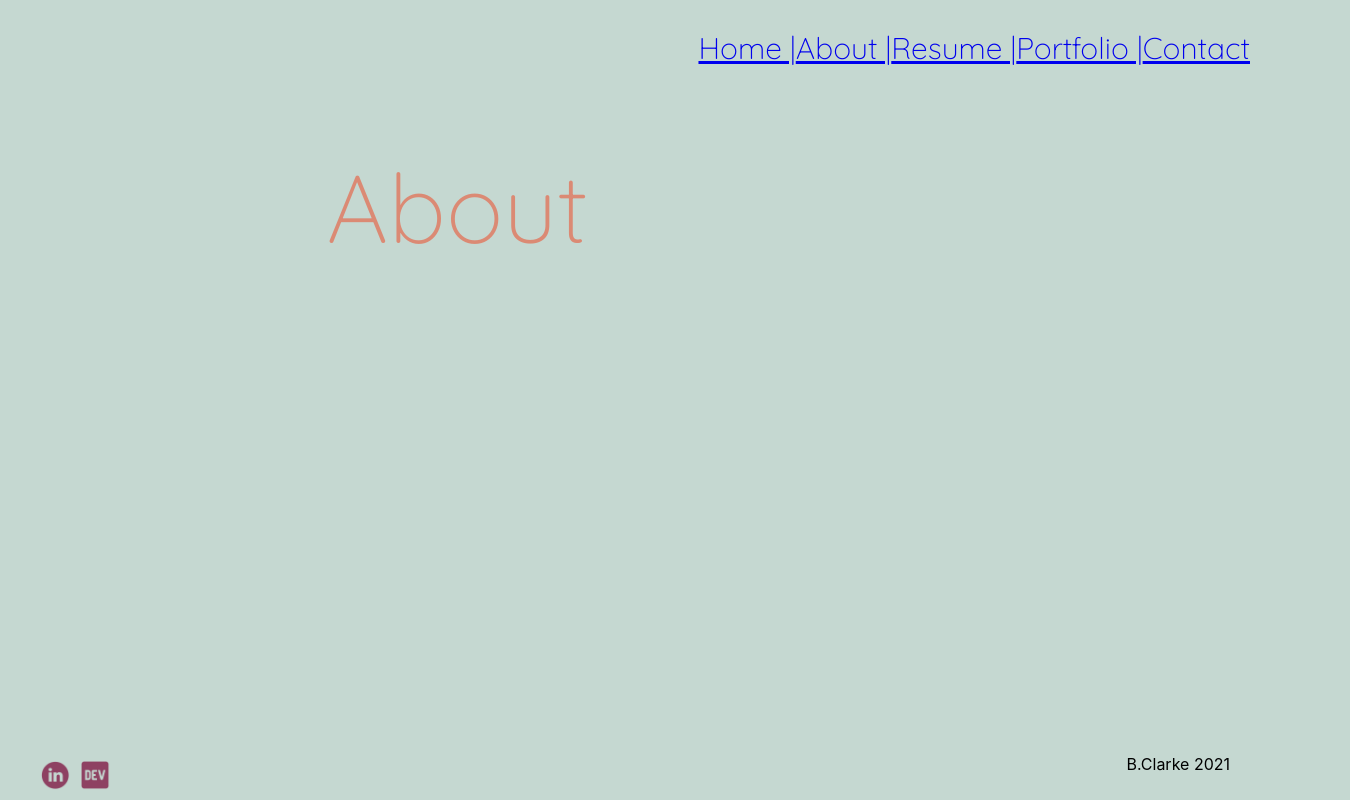
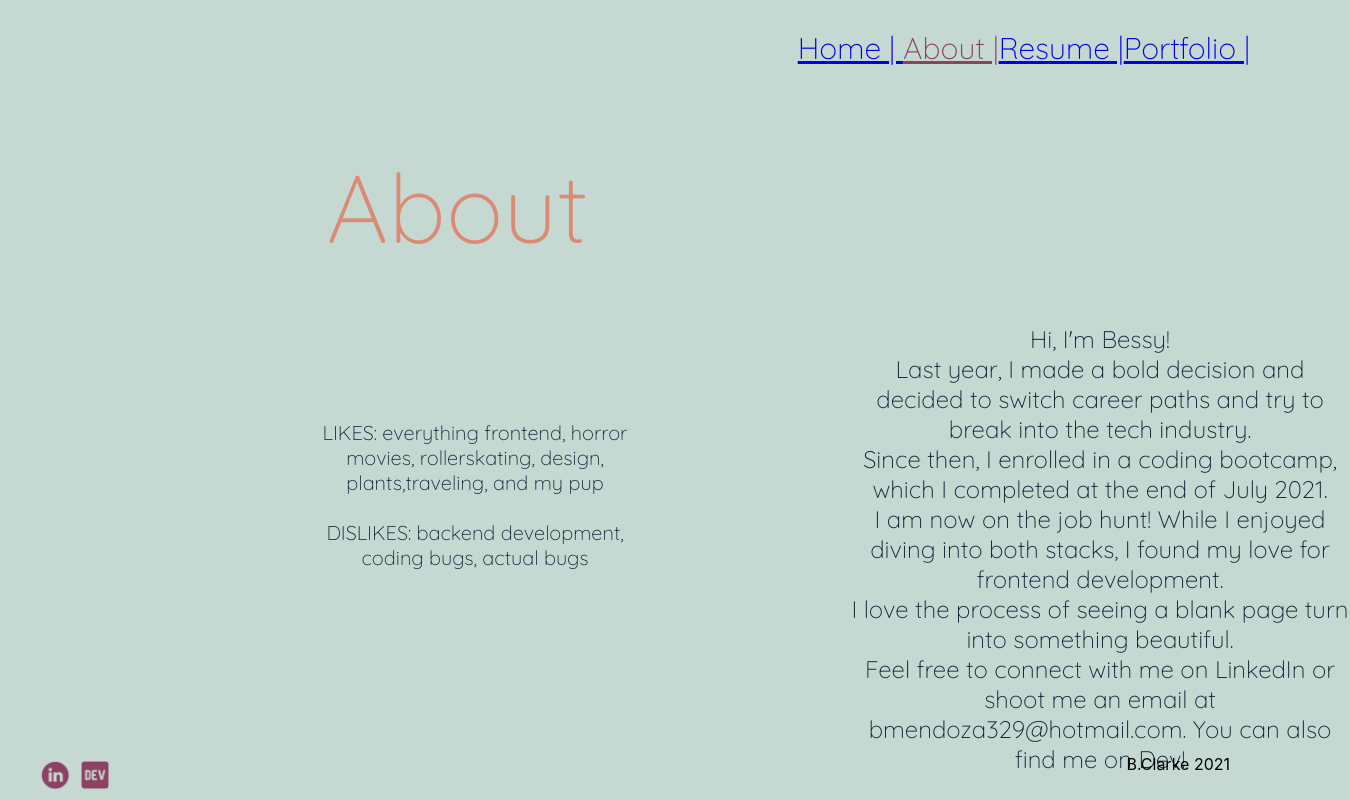
Before and after one commit to bclarke329/personal-page, a React (Create React App) app: page /about in a window 1280 px wide. Shown: the whole page, 1350 px wide, since content can reach past the window. Built offline with nearby package versions, Linux system fonts and the light colour scheme.

Commit message:
home and about page are almost done

```diff
--- a/src/App.css
+++ b/src/App.css
@@ -19,11 +19,12 @@ h1 {
   font-weight: 300;
   font-size: 96px;
   line-height: 120px;
-  text-align: center;
+  /* text-align: center; */
 
   color: #DB8A74;
 
 }
+
 
 .bio {
   position: absolute;
@@ -54,8 +55,12 @@ h1 {
   font-size: 30px;
   line-height: 37px;
   text-align: center;
+  color: #12263A;
 
-  color: #12263A;
+}
+
+.active {
+  color: #8E4162;
 
 }
 
@@ -86,3 +91,33 @@ h1 {
   bottom: 10px;
   right: 50px;
 }
+
+.about {
+  position: absolute;
+  top: 300px;
+  left: 850px;
+  width: 500px;
+  font-family: Quicksand;
+  font-size:24px;
+  color: #12263A;
+}
+
+.likes {
+  position: absolute;
+  top: 400px;
+  left: 300px;
+  width: 350px;
+  font-family: Quicksand;
+  color: #12263A;
+  font-size: 20px;
+}
+
+.dislikes {
+  position: absolute;
+  top: 500px;
+  left: 300px;
+  width: 350px;
+  font-family: Quicksand;
+  color: #12263A;
+  font-size: 20px;
+}
--- a/src/App.js
+++ b/src/App.js
@@ -3,14 +3,12 @@ import Home from './components/Home';
 import About from './components/About';
 import Resume from './components/Resume';
 import Portfolio from './components/Portfolio';
-import Contact from './components/Contact';
 import Navbar from './components/Navbar';
 import Footer from './components/Footer';
 import {
   BrowserRouter as Router,
   Switch,
-  Route,
-
+  Route
 } from "react-router-dom";
 
 function App() {
@@ -23,7 +21,6 @@ function App() {
               <Route exact path="/about" component={About} />
               <Route exact path="/resume" component={Resume} />
               <Route exact path="/portfolio" component={Portfolio} />
-              <Route exact path="/contact" component={Contact} />
           </Switch>
       </Router>
       <Footer />
--- a/src/components/About.js
+++ b/src/components/About.js
@@ -1,13 +1,17 @@
-import React, { Component } from 'react';
 
-class About extends Component {
-    render() {
-        return (
-            <div>
-                <h1>About</h1>
-            </div>
-        );
-    }
+const About = () => {
+    return (
+        <div>
+            <h1>About</h1>
+            <p className="about">Hi, I'm Bessy!<br></br>
+            Last year, I made a bold decision and decided to switch career paths and try to break into the tech industry.<br></br>
+            Since then, I enrolled in a coding bootcamp, which I completed at the end of July 2021.<br></br>
+            I am now on the job hunt! While I enjoyed diving into both stacks, I found my love for frontend development.<br></br>
+            I love the process of seeing a blank page turn into something beautiful. <br></br>Feel free to connect with me on LinkedIn or shoot me an email at bmendoza329@hotmail.com. You can also find me on Dev! </p>
+            <p className="likes">LIKES: everything frontend, horror movies, rollerskating, design, plants,traveling, and my pup</p><br></br>
+            <p className="dislikes">DISLIKES: backend development, coding bugs, actual bugs </p>
+        </div>
+    )
 }
 
 export default About;
--- a/src/components/Contact.js
+++ /dev/null
@@ -1,13 +0,0 @@
-import React, { Component } from 'react';
-
-class Contact extends Component {
-    render() {
-        return (
-            <div>
-                <h1>Contact</h1>
-            </div>
-        );
-    }
-}
-
-export default Contact;
--- a/src/components/Footer.js
+++ b/src/components/Footer.js
@@ -6,8 +6,12 @@ class Footer extends Component {
     render() {
         return (
             <div className="footer">
-                <img src={LinkedIn} id="linkedin-icon" />
-                <img src={Dev} id="dev-icon"/>
+                <a href="https://www.linkedin.com/in/bessyclarke/">
+                    <img src={LinkedIn} id="linkedin-icon" />
+                </a>
+                <a href="https://dev.to/bclarke329">
+                    <img src={Dev} id="dev-icon"/>
+                </a>
                 <p id="footer-note">B.Clarke 2021</p>
             </div>
         );
--- a/src/components/Navbar.js
+++ b/src/components/Navbar.js
@@ -4,11 +4,10 @@ import { NavLink } from 'react-router-dom'
 const Navbar = () => {
     return (
         <div className="navbar">
-            <NavLink to="/">Home |</NavLink>
-            <NavLink to="/about">About |</NavLink>
-            <NavLink to="/resume">Resume |</NavLink>
-            <NavLink to="/portfolio">Portfolio |</NavLink>
-            <NavLink to="/contact">Contact </NavLink>
+            <NavLink exact activeClassName="active" to="/">Home | </NavLink>
+            <NavLink exact activeClassName="active" to="/about">About |</NavLink>
+            <NavLink exact activeClassName="active" to="/resume">Resume |</NavLink>
+            <NavLink exact activeClassName="active" to="/portfolio">Portfolio |</NavLink>
         </div>
     )
 }
--- a/src/components/Resume.js
+++ b/src/components/Resume.js
@@ -5,6 +5,7 @@ class Resume extends Component {
         return (
             <div>
                 <h1>Resume</h1>
+
             </div>
         );
     }
```
